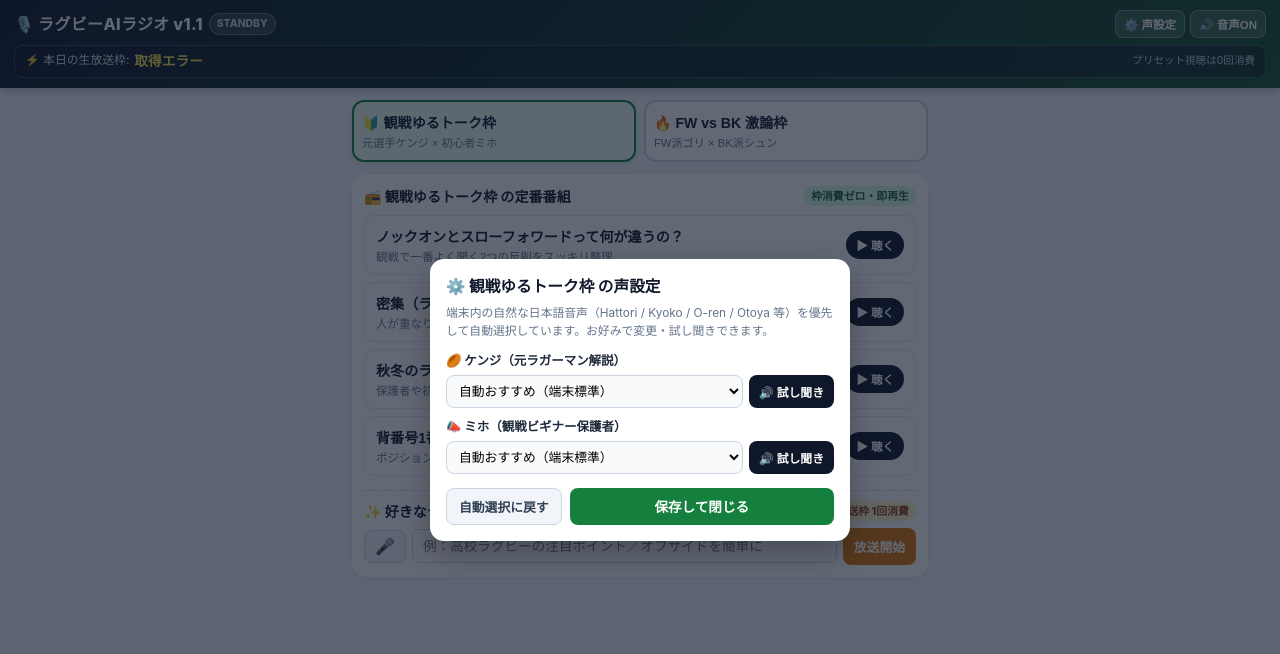
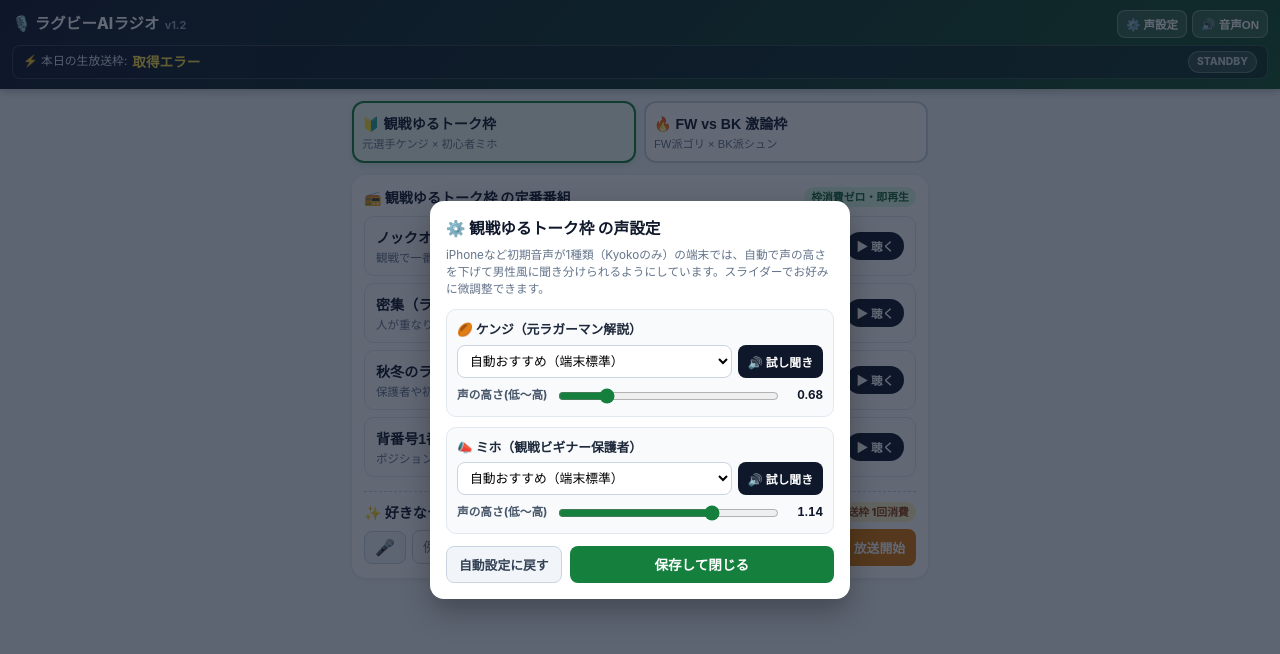
Before and after one commit to takada291/rugby-radio, a plain HTML site: page index.html in a window 1280 px wide. Both pictures are taken after a click on the button "⚙️ 声設定". Drawn offline with Linux system fonts and the light colour scheme; no server answers.

Commit message:
Update index.html

```diff
--- a/index.html
+++ b/index.html
@@ -51,7 +51,7 @@
     header {
       background: linear-gradient(135deg, #0f172a 0%, #14532d 100%);
       color: #fff;
-      padding: 10px 14px;
+      padding: 10px 12px;
       position: sticky;
       top: 0;
       z-index: 30;
@@ -62,48 +62,33 @@
       display: flex;
       justify-content: space-between;
       align-items: center;
-      gap: 6px;
+      gap: 8px;
     }
 
     .brand {
       display: flex;
-      align-items: center;
-      gap: 6px;
+      align-items: baseline;
+      gap: 5px;
       min-width: 0;
+      overflow: hidden;
     }
 
     .brand h1 {
       margin: 0;
-      font-size: 1rem;
+      font-size: 0.96rem;
       font-weight: 800;
-      letter-spacing: 0.02em;
+      letter-spacing: 0.01em;
       white-space: nowrap;
-    }
-
-    .onair-pill {
-      display: inline-flex;
-      align-items: center;
-      gap: 4px;
-      background: rgba(255,255,255,0.14);
-      border: 1px solid rgba(255,255,255,0.25);
-      border-radius: 999px;
-      padding: 2px 7px;
-      font-size: 0.65rem;
-      font-weight: 800;
-      color: #cbd5e1;
+      overflow: hidden;
+      text-overflow: ellipsis;
+    }
+
+    .ver-tag {
+      font-size: 0.68rem;
+      font-weight: 700;
+      color: #94a3b8;
       white-space: nowrap;
-    }
-
-    .onair-pill.live {
-      background: #dc2626;
-      border-color: #f87171;
-      color: #fff;
-      animation: pulse 1.4s infinite;
-    }
-
-    @keyframes pulse {
-      0%, 100% { opacity: 1; }
-      50% { opacity: 0.65; }
+      flex-shrink: 0;
     }
 
     .header-controls {
@@ -130,7 +115,7 @@
       color: #94a3b8;
     }
 
-    /* 残り生放送枠バー */
+    /* 残り生放送枠＆ON AIRバー */
     .quota-bar {
       margin-top: 7px;
       background: rgba(15, 23, 42, 0.45);
@@ -140,6 +125,7 @@
       display: flex;
       justify-content: space-between;
       align-items: center;
+      gap: 8px;
       font-size: 0.74rem;
     }
 
@@ -148,20 +134,43 @@
       align-items: center;
       gap: 5px;
       color: #e2e8f0;
+      white-space: nowrap;
     }
 
     .quota-num {
       font-weight: 900;
       color: #fde047;
-      font-size: 0.86rem;
+      font-size: 0.85rem;
     }
 
     .quota-num.low { color: #fb923c; }
     .quota-num.empty { color: #f87171; }
 
-    .quota-note {
-      font-size: 0.66rem;
+    .onair-pill {
+      display: inline-flex;
+      align-items: center;
+      gap: 4px;
+      background: rgba(255,255,255,0.14);
+      border: 1px solid rgba(255,255,255,0.25);
+      border-radius: 999px;
+      padding: 2px 8px;
+      font-size: 0.65rem;
+      font-weight: 800;
       color: #cbd5e1;
+      white-space: nowrap;
+      flex-shrink: 0;
+    }
+
+    .onair-pill.live {
+      background: #dc2626;
+      border-color: #f87171;
+      color: #fff;
+      animation: pulse 1.4s infinite;
+    }
+
+    @keyframes pulse {
+      0%, 100% { opacity: 1; }
+      50% { opacity: 0.65; }
     }
 
     main {
@@ -238,6 +247,7 @@
       justify-content: space-between;
       align-items: center;
       margin-bottom: 8px;
+      gap: 6px;
     }
 
     .section-head h2 {
@@ -254,6 +264,7 @@
       font-weight: 800;
       padding: 2px 7px;
       border-radius: 999px;
+      white-space: nowrap;
     }
 
     .badge-api {
@@ -263,6 +274,7 @@
       font-weight: 800;
       padding: 2px 7px;
       border-radius: 999px;
+      white-space: nowrap;
     }
 
     /* お題リスト */
@@ -785,6 +797,8 @@
       width: 100%;
       padding: 16px;
       box-shadow: 0 12px 30px rgba(0,0,0,0.28);
+      max-height: 90vh;
+      overflow-y: auto;
     }
 
     .modal-title {
@@ -795,26 +809,32 @@
     }
 
     .modal-note {
-      font-size: 0.74rem;
+      font-size: 0.73rem;
       color: var(--muted);
       margin: 0 0 12px 0;
+      line-height: 1.45;
     }
 
     .voice-field {
+      background: #f8fafc;
+      border: 1px solid #e2e8f0;
+      border-radius: 10px;
+      padding: 10px;
       margin-bottom: 10px;
     }
 
     .voice-field label {
       display: block;
-      font-size: 0.78rem;
+      font-size: 0.8rem;
       font-weight: 800;
       color: #1e293b;
-      margin-bottom: 4px;
+      margin-bottom: 5px;
     }
 
     .voice-select-row {
       display: flex;
       gap: 6px;
+      margin-bottom: 8px;
     }
 
     .voice-select-row select {
@@ -824,7 +844,7 @@
       border-radius: 8px;
       padding: 7px 8px;
       font-size: 0.8rem;
-      background: #f8fafc;
+      background: #fff;
     }
 
     .btn-preview-v {
@@ -839,11 +859,32 @@
       white-space: nowrap;
     }
 
+    .pitch-row {
+      display: flex;
+      align-items: center;
+      gap: 8px;
+      font-size: 0.73rem;
+      color: #475569;
+      font-weight: 700;
+    }
+
+    .pitch-row input[type="range"] {
+      flex: 1;
+      accent-color: var(--green);
+    }
+
+    .pitch-val {
+      width: 34px;
+      text-align: right;
+      font-variant-numeric: tabular-nums;
+      color: var(--bg);
+    }
+
     .modal-actions {
       display: flex;
       justify-content: space-between;
       gap: 8px;
-      margin-top: 14px;
+      margin-top: 12px;
     }
 
     .btn-modal-sub {
@@ -875,8 +916,8 @@
 <header>
   <div class="header-top">
     <div class="brand">
-      <h1>🎙️ ラグビーAIラジオ v1.1</h1>
-      <span class="onair-pill" id="onair-badge">STANDBY</span>
+      <h1>🎙️ ラグビーAIラジオ</h1>
+      <span class="ver-tag">v1.2</span>
     </div>
     <div class="header-controls">
       <button type="button" class="btn-header" id="btn-voice-settings">⚙️ 声設定</button>
@@ -889,7 +930,7 @@
       <span class="quota-num" id="quota-remaining">確認中...</span>
       <span id="quota-total"></span>
     </div>
-    <span class="quota-note">プリセット視聴は0回消費</span>
+    <span class="onair-pill" id="onair-badge">STANDBY</span>
   </div>
 </header>
 
@@ -1013,7 +1054,7 @@
   <div class="modal-card">
     <div class="modal-title" id="voice-modal-title">⚙️ パーソナリティの声設定</div>
     <p class="modal-note">
-      端末内の自然な日本語音声（Hattori / Kyoko / O-ren / Otoya 等）を優先して自動選択しています。お好みで変更・試し聞きできます。
+      iPhoneなど初期音声が1種類（Kyokoのみ）の端末では、自動で声の高さを下げて男性風に聞き分けられるようにしています。スライダーでお好みに微調整できます。
     </p>
 
     <div class="voice-field">
@@ -1022,6 +1063,11 @@
         <select id="select-voice-a"></select>
         <button type="button" class="btn-preview-v" id="btn-test-a">🔊 試し聞き</button>
       </div>
+      <div class="pitch-row">
+        <span>声の高さ(低〜高)</span>
+        <input type="range" id="pitch-a" min="0.50" max="1.40" step="0.02">
+        <span class="pitch-val" id="pitch-val-a">0.68</span>
+      </div>
     </div>
 
     <div class="voice-field">
@@ -1030,10 +1076,15 @@
         <select id="select-voice-b"></select>
         <button type="button" class="btn-preview-v" id="btn-test-b">🔊 試し聞き</button>
       </div>
+      <div class="pitch-row">
+        <span>声の高さ(低〜高)</span>
+        <input type="range" id="pitch-b" min="0.50" max="1.40" step="0.02">
+        <span class="pitch-val" id="pitch-val-b">1.14</span>
+      </div>
     </div>
 
     <div class="modal-actions">
-      <button type="button" class="btn-modal-sub" id="btn-voice-reset">自動選択に戻す</button>
+      <button type="button" class="btn-modal-sub" id="btn-voice-reset">自動設定に戻す</button>
       <button type="button" class="btn-modal-ok" id="btn-voice-close">保存して閉じる</button>
     </div>
   </div>
@@ -1041,31 +1092,31 @@
 
 <script>
   // =========================================================
-  // ★ デプロイしたGASのウェブアプリURLをここに貼り付けます
+  // ★ デプロイしたGASのウェブアプリURL
   // =========================================================
   const GAS_API_URL = "https://script.google.com/macros/s/AKfycbxuRzJQyOnN6WDvaMCjZdipb38mo9lZixi-BkEvvtNr7IqegvmEgpXkYvlCfi3KFbNT/exec";
 
-  const PREF_KEY = "rugby_radio_prefs_v11";
-
-  // 機械的なノベルティ音声を除外するためのパターン（iOSのEddy/Flo等）
+  const PREF_KEY = "rugby_radio_prefs_v12";
+
+  // 機械的なノベルティ音声を除外するためのパターン
   const ROBOTIC_VOICE_REGEX = /eddy|flo|grandma|grandpa|reed|rocko|sandy|shelley|albert|bad news|bahh|bells|boing|bubbles|cellos|good news|jester|organ|superstar|trinoids|whisper|wobble|zarvox/i;
 
   // 自然な男性・女性音声の優先リスト
   const MALE_HINTS = ["hattori", "otoya", "keita", "ichiro", "takumi", "kenji", "daichi", "male"];
   const FEMALE_HINTS = ["kyoko", "o-ren", "nanami", "haruka", "ayumi", "sayaka", "mizuki", "mayu", "google 日本語", "female"];
 
-  // チャンネル設定（自然なピッチ幅に調整）
+  // チャンネル設定（別々の声がある場合と、同じ声しかない場合のピッチを分離）
   const CHANNELS = {
     casual: {
       title: "観戦ゆるトーク枠",
-      hostA: { name: "ケンジ", role: "元ラガーマン解説", icon: "🏉", gender: "male", pitch: 0.98, rateOffset: 0.0 },
-      hostB: { name: "ミホ", role: "観戦ビギナー保護者", icon: "📣", gender: "female", pitch: 1.04, rateOffset: 0.03 },
+      hostA: { name: "ケンジ", role: "元ラガーマン解説", icon: "🏉", gender: "male", pitch: 0.98, sameVoicePitch: 0.68, rateOffset: -0.02 },
+      hostB: { name: "ミホ", role: "観戦ビギナー保護者", icon: "📣", gender: "female", pitch: 1.04, sameVoicePitch: 1.14, rateOffset: 0.04 },
       chips: ["それどういう意味？", "もっと例え話で！", "観戦時の見どころは？", "高校ラグビーだとどう？"]
     },
     heated: {
       title: "FW vs BK 激論枠",
-      hostA: { name: "ゴリ", role: "FW派・熱血コーチ", icon: "🦬", gender: "male", pitch: 0.93, rateOffset: 0.01 },
-      hostB: { name: "シュン", role: "BK派・理論コーチ", icon: "⚡", gender: "male2", pitch: 1.04, rateOffset: 0.05 },
+      hostA: { name: "ゴリ", role: "FW派・熱血コーチ", icon: "🦬", gender: "male", pitch: 0.92, sameVoicePitch: 0.60, rateOffset: -0.02 },
+      hostB: { name: "シュン", role: "BK派・理論コーチ", icon: "⚡", gender: "male2", pitch: 1.04, sameVoicePitch: 0.86, rateOffset: 0.06 },
       chips: ["いや反論あり！", "結局どっちが大事？", "小さいチームはどう戦う？", "花園ならどうなる？"]
     }
   };
@@ -1202,6 +1253,10 @@
     voices: {
       casual: { A: "", B: "" },
       heated: { A: "", B: "" }
+    },
+    pitches: {
+      casual: { A: null, B: null },
+      heated: { A: null, B: null }
     }
   };
 
@@ -1209,14 +1264,13 @@
   const SpeechRec = window.SpeechRecognition || window.webkitSpeechRecognition || null;
   let recognition = null;
   let isListening = false;
-  let activeMicTarget = null; // "cutin" | "topic"
+  let activeMicTarget = null;
 
   // 残数状態
   let remainingQuota = 100;
   let dailyLimit = 100;
   let isTestMode = !GAS_API_URL;
 
-  // 初期化
   window.addEventListener("DOMContentLoaded", () => {
     loadPrefs();
     setupEvents();
@@ -1241,6 +1295,10 @@
           prefs.voices.casual = { ...prefs.voices.casual, ...(saved.voices.casual || {}) };
           prefs.voices.heated = { ...prefs.voices.heated, ...(saved.voices.heated || {}) };
         }
+        if (saved.pitches) {
+          prefs.pitches.casual = { ...prefs.pitches.casual, ...(saved.pitches.casual || {}) };
+          prefs.pitches.heated = { ...prefs.pitches.heated, ...(saved.pitches.heated || {}) };
+        }
       }
     } catch (e) {}
     document.getElementById("voice-speed").value = prefs.speed;
@@ -1253,12 +1311,19 @@
     } catch (e) {}
   }
 
-  // 日本語音声の読み込みと自然な音声のランキング
+  // 日本語音声の読み込み（重複名も整理）
   function initVoices() {
     if (!("speechSynthesis" in window)) return;
     const refresh = () => {
       const all = window.speechSynthesis.getVoices() || [];
-      cachedJaVoices = all.filter(v => v.lang && (v.lang.toLowerCase().startsWith("ja") || v.lang.toLowerCase().includes("jp")));
+      const ja = all.filter(v => v.lang && (v.lang.toLowerCase().startsWith("ja") || v.lang.toLowerCase().includes("jp")));
+      // 同名音声の重複を除去（高品質版を優先保持）
+      const map = new Map();
+      ja.sort((a, b) => voiceQualityScore(b) - voiceQualityScore(a)).forEach(v => {
+        const key = (v.name || "").trim();
+        if (!map.has(key)) map.set(key, v);
+      });
+      cachedJaVoices = Array.from(map.values());
     };
     refresh();
     window.speechSynthesis.onvoiceschanged = refresh;
@@ -1266,19 +1331,15 @@
 
   function getSortedNaturalVoices() {
     if (!cachedJaVoices.length && "speechSynthesis" in window) {
-      cachedJaVoices = (window.speechSynthesis.getVoices() || []).filter(
-        v => v.lang && (v.lang.toLowerCase().startsWith("ja") || v.lang.toLowerCase().includes("jp"))
-      );
+      initVoices();
     }
     const clean = cachedJaVoices.filter(v => !ROBOTIC_VOICE_REGEX.test(v.name));
     const list = clean.length > 0 ? clean : cachedJaVoices;
-
-    // 高品質音声を優先ソート
     return [...list].sort((a, b) => voiceQualityScore(b) - voiceQualityScore(a));
   }
 
   function voiceQualityScore(v) {
-    const n = (v.name || "").toLowerCase();
+    const n = ((v.name || "") + " " + (v.voiceURI || "")).toLowerCase();
     let score = 0;
     if (n.includes("enhanced") || n.includes("premium") || n.includes("natural") || n.includes("online")) score += 50;
     if (n.includes("siri")) score += 40;
@@ -1293,7 +1354,6 @@
     const voices = getSortedNaturalVoices();
     if (!voices.length) return null;
 
-    // ユーザーが明示的に選んだ音声があれば最優先
     const savedName = prefs.voices[channelKey]?.[speakerKey];
     if (savedName) {
       const exact = cachedJaVoices.find(v => v.name === savedName);
@@ -1321,6 +1381,19 @@
              voices[0];
     }
     return voices[0];
+  }
+
+  function getEffectivePitch(channelKey, speakerKey) {
+    const custom = prefs.pitches[channelKey]?.[speakerKey];
+    if (typeof custom === "number" && !isNaN(custom)) return custom;
+
+    const ch = CHANNELS[channelKey];
+    const host = speakerKey === "A" ? ch.hostA : ch.hostB;
+    const voiceA = pickVoiceForHost(channelKey, "A");
+    const voiceB = pickVoiceForHost(channelKey, "B");
+    const sameVoice = !voiceA || !voiceB || voiceA.name === voiceB.name;
+
+    return sameVoice ? host.sameVoicePitch : host.pitch;
   }
 
   // iOS Safari対策：ユーザータップ直後に音声合成のロックを解除
@@ -1334,7 +1407,6 @@
     } catch (e) {}
   }
 
-  // 残り生放送枠の取得
   async function initQuota() {
     if (isTestMode) {
       updateQuotaUI(100, 100);
@@ -1387,7 +1459,6 @@
   }
 
   function setupEvents() {
-    // チャンネル切替
     document.querySelectorAll(".ch-tab").forEach(tab => {
       tab.addEventListener("click", () => {
         if (currentChannel === tab.dataset.ch) return;
@@ -1401,7 +1472,6 @@
       });
     });
 
-    // 音声ON/OFF切替
     document.getElementById("btn-voice-toggle").addEventListener("click", () => {
       voiceEnabled = !voiceEnabled;
       const btn = document.getElementById("btn-voice-toggle");
@@ -1422,48 +1492,65 @@
       savePrefs();
       document.getElementById("voice-modal").style.display = "none";
     });
+    document.getElementById("voice-modal").addEventListener("click", (e) => {
+      if (e.target.id === "voice-modal") {
+        savePrefs();
+        document.getElementById("voice-modal").style.display = "none";
+      }
+    });
     document.getElementById("btn-voice-reset").addEventListener("click", () => {
       prefs.voices[currentChannel] = { A: "", B: "" };
+      prefs.pitches[currentChannel] = { A: null, B: null };
       savePrefs();
       openVoiceModal();
     });
     document.getElementById("select-voice-a").addEventListener("change", (e) => {
       prefs.voices[currentChannel].A = e.target.value;
       savePrefs();
+      syncPitchSliders();
     });
     document.getElementById("select-voice-b").addEventListener("change", (e) => {
       prefs.voices[currentChannel].B = e.target.value;
       savePrefs();
+      syncPitchSliders();
+    });
+    document.getElementById("pitch-a").addEventListener("input", (e) => {
+      const val = parseFloat(e.target.value);
+      prefs.pitches[currentChannel].A = val;
+      document.getElementById("pitch-val-a").textContent = val.toFixed(2);
+      savePrefs();
+    });
+    document.getElementById("pitch-b").addEventListener("input", (e) => {
+      const val = parseFloat(e.target.value);
+      prefs.pitches[currentChannel].B = val;
+      document.getElementById("pitch-val-b").textContent = val.toFixed(2);
+      savePrefs();
     });
     document.getElementById("btn-test-a").addEventListener("click", () => {
       const h = CHANNELS[currentChannel].hostA;
-      speakLine("A", `こんにちは、${h.name}です。ラグビーAIラジオをお聴きいただきありがとうございます！`, () => {});
+      speakLine("A", `こんにちは、${h.name}です。ラグビーAIラジオ、今日も熱く語っていくよ！`, () => {});
     });
     document.getElementById("btn-test-b").addEventListener("click", () => {
       const h = CHANNELS[currentChannel].hostB;
-      speakLine("B", `こんにちは、${h.name}です！今日も楽しくラグビーの話をしましょうね！`, () => {});
-    });
-
-    // 速度変更の保存
+      speakLine("B", `こんにちは、${h.name}です！よろしくお願いします！`, () => {});
+    });
+
     document.getElementById("voice-speed").addEventListener("change", (e) => {
       prefs.speed = e.target.value;
       savePrefs();
     });
 
-    // 音声入力後の自動送信トグル
     document.getElementById("chk-autosend").addEventListener("change", (e) => {
       prefs.autoSendVoice = e.target.checked;
       savePrefs();
     });
 
-    // 番組一覧へ戻る
     document.getElementById("btn-back-lobby").addEventListener("click", () => {
       stopListening();
       stopPlayback();
       showLobby();
     });
 
-    // 一時停止 / 再開
     document.getElementById("btn-play-pause").addEventListener("click", () => {
       unlockSpeech();
       if (!isPlaying && currentIndex >= queue.length) {
@@ -1477,7 +1564,6 @@
       }
     });
 
-    // 次のセリフへスキップ
     document.getElementById("btn-next-line").addEventListener("click", () => {
       unlockSpeech();
       if (currentIndex < queue.length) {
@@ -1488,13 +1574,11 @@
       }
     });
 
-    // 最初から聴き直す
     document.getElementById("btn-replay").addEventListener("click", () => {
       unlockSpeech();
       replayFromStart();
     });
 
-    // 自由お題で放送開始 & マイク入力
     document.getElementById("btn-start-custom").addEventListener("click", handleCustomTopic);
     document.getElementById("btn-topic-mic").addEventListener("click", () => {
       if (isListening && activeMicTarget === "topic") {
@@ -1504,18 +1588,15 @@
       }
     });
 
-    // 🎤 声で割り込む（一発起動）
     document.getElementById("btn-voice-cutin").addEventListener("click", () => {
       openCutinForm(false);
       startListening("cutin");
     });
 
-    // ✋ 文字・タグで割り込む
     document.getElementById("btn-open-cutin").addEventListener("click", () => {
       openCutinForm(true);
     });
 
-    // フォーム内のマイクボタン
     document.getElementById("btn-cutin-mic").addEventListener("click", () => {
       if (isListening && activeMicTarget === "cutin") {
         stopListening();
@@ -1526,7 +1607,6 @@
 
     document.getElementById("btn-stop-mic").addEventListener("click", stopListening);
 
-    // 割り込みパネルを閉じる
     document.getElementById("btn-cancel-cutin").addEventListener("click", () => {
       stopListening();
       closeCutinForm();
@@ -1535,10 +1615,7 @@
       }
     });
 
-    // 文字数カウント
     document.getElementById("cutin-input").addEventListener("input", updateCutinCharCount);
-
-    // 割り込み送信
     document.getElementById("btn-send-cutin").addEventListener("click", handleInterruptSubmit);
   }
 
@@ -1561,8 +1638,17 @@
     document.getElementById("cutin-char-count").textContent = `${len} / 100文字（枠1回消費）`;
   }
 
-  // 声設定モーダルを開く
+  function syncPitchSliders() {
+    const pA = getEffectivePitch(currentChannel, "A");
+    const pB = getEffectivePitch(currentChannel, "B");
+    document.getElementById("pitch-a").value = pA;
+    document.getElementById("pitch-val-a").textContent = pA.toFixed(2);
+    document.getElementById("pitch-b").value = pB;
+    document.getElementById("pitch-val-b").textContent = pB.toFixed(2);
+  }
+
   function openVoiceModal() {
+    initVoices();
     const ch = CHANNELS[currentChannel];
     document.getElementById("voice-modal-title").textContent = `⚙️ ${ch.title} の声設定`;
     document.getElementById("label-voice-a").textContent = `${ch.hostA.icon} ${ch.hostA.name}（${ch.hostA.role}）`;
@@ -1591,15 +1677,14 @@
 
     buildOptions(document.getElementById("select-voice-a"), prefs.voices[currentChannel].A, autoA);
     buildOptions(document.getElementById("select-voice-b"), prefs.voices[currentChannel].B, autoB);
+    syncPitchSliders();
     document.getElementById("voice-modal").style.display = "flex";
   }
 
-  // =========================================================
-  // マイク音声入力（Web Speech Recognition）
-  // =========================================================
+  // マイク音声入力
   function startListening(target) {
     if (!SpeechRec) {
-      alert("お使いのブラウザは音声入力ボタンに対応していません。入力欄をタップしてスマホのキーボードのマイクボタンをお使いください。");
+      alert("お使いのブラウザは音声入力ボタンに対応していません。入力欄をタップしてキーボードのマイクボタンをお使いください。");
       return;
     }
 
@@ -1607,7 +1692,6 @@
     pausePlayback();
     activeMicTarget = target;
 
-    // iOSで再生セッションから録音セッションへ切り替わるまで少し待つ
     setTimeout(() => {
       try {
         recognition = new SpeechRec();
@@ -1751,7 +1835,6 @@
     document.getElementById("interrupt-dock").style.display = "block";
   }
 
-  // 番組開始
   function startBroadcast(title, lines) {
     stopPlayback();
     currentTopicTitle = title;
@@ -1829,18 +1912,13 @@
     const ch = CHANNELS[currentChannel];
     const host = speaker === "A" ? ch.hostA : ch.hostB;
     const baseSpeed = parseFloat(document.getElementById("voice-speed").value || "1.0");
-
-    const voiceA = pickVoiceForHost(currentChannel, "A");
-    const voiceB = pickVoiceForHost(currentChannel, "B");
-    const selectedVoice = speaker === "A" ? voiceA : voiceB;
+    const selectedVoice = pickVoiceForHost(currentChannel, speaker);
 
     if (selectedVoice) {
       uttr.voice = selectedVoice;
     }
 
-    // 2人が異なる自然な声で話せる場合はピッチをほぼ等倍にして自然さ優先
-    const sameVoice = voiceA && voiceB && voiceA.name === voiceB.name;
-    uttr.pitch = sameVoice ? (speaker === "A" ? 0.94 : 1.07) : host.pitch;
+    uttr.pitch = getEffectivePitch(currentChannel, speaker);
     uttr.rate = Math.min(1.6, Math.max(0.75, baseSpeed + host.rateOffset));
 
     let finished = false;
@@ -1958,7 +2036,6 @@
     return div;
   }
 
-  // 自由お題で新番組スタート
   async function handleCustomTopic() {
     if (isGenerating) return;
     stopListening();
@@ -1998,7 +2075,6 @@
     }
   }
 
-  // 会話への割り込み送信
   async function handleInterruptSubmit() {
     if (isGenerating) return;
     stopListening();
@@ -2063,7 +2139,6 @@
     }
   }
 
-  // GASへリクエスト送信
   async function requestAiLines(payload) {
     if (isTestMode) {
       await new Promise(r => setTimeout(r, 800));
```
